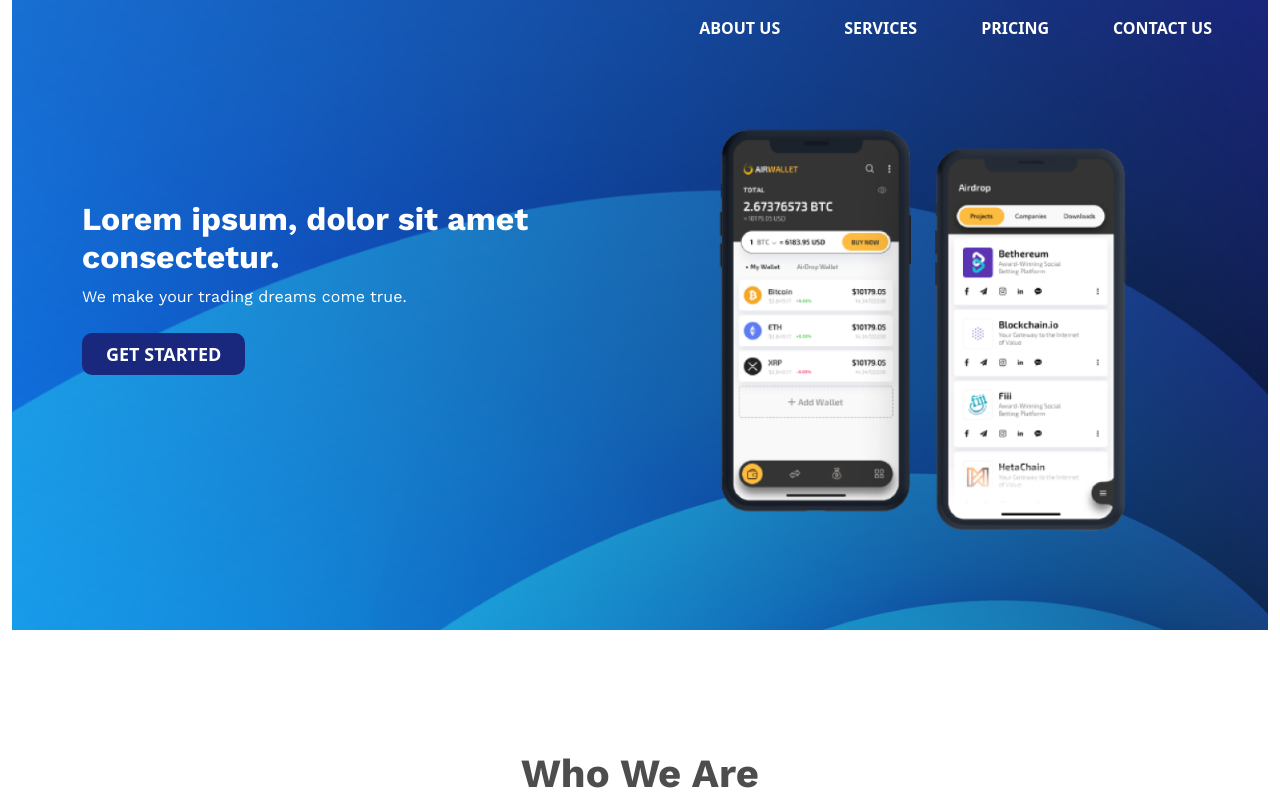
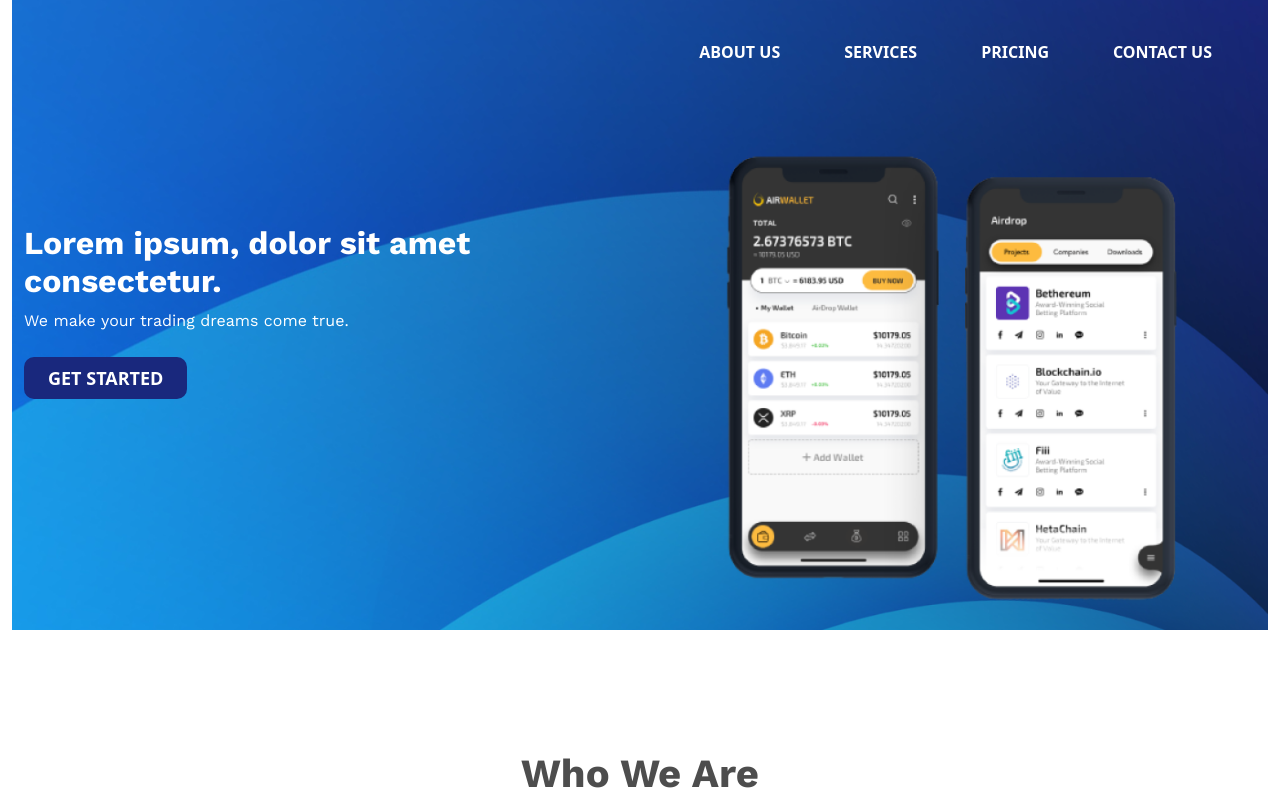
Before and after one commit to Diamond-Heart-Technologies/market_station, a Next.js app: page / in a window 1280 px wide. Shown: the top 800 px of the page. Built offline with nearby package versions, Linux system fonts and the light colour scheme.

Commit message:
resolved navbar section

```diff
--- a/components/herosection.tsx
+++ b/components/herosection.tsx
@@ -14,9 +14,9 @@
 
           {/* hero content start here */}
 
-          <div className="container">
-            <div className="row  mt-4">
-              <div className=" col-lg-6 col-md-6  col-sm-12  mt-lg-5 mt-md-5 pt-lg-5 pt-md-5 ">
+          <div className="container-fluid">
+            <div className="row mt-4">
+              <div className="col-lg-6 col-md-6 col-sm-12 mt-lg-5 mt-md-5 pt-lg-5 pt-md-5 ">
                 <div className={` ${Navstyles.herotexts}`}>
                   <h2 className="fw-bold text-white ">
                     Lorem ipsum, dolor sit amet consectetur.
--- a/components/navbarr.tsx
+++ b/components/navbarr.tsx
@@ -27,7 +27,7 @@
                 ></Offcanvas.Title>
               </Offcanvas.Header>
               <Offcanvas.Body>
-                <Nav className="ms-auto ">
+                <Nav className="ms-auto mt-4">
                   <div className=" ">
                     <Nav.Link className="me-5" href="#AboutUs">
                       <li className={`${Navstyles.marketStationNavText}`}>
```
